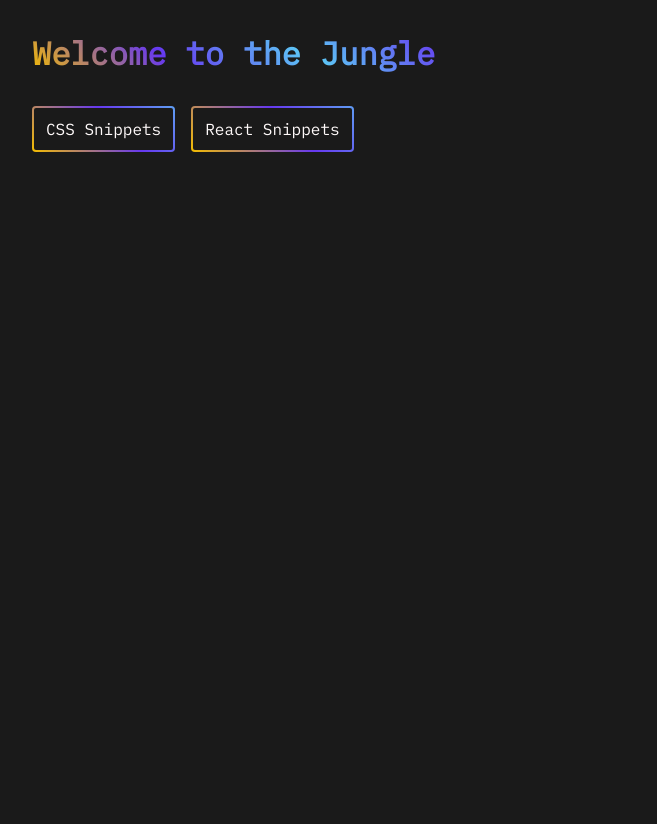
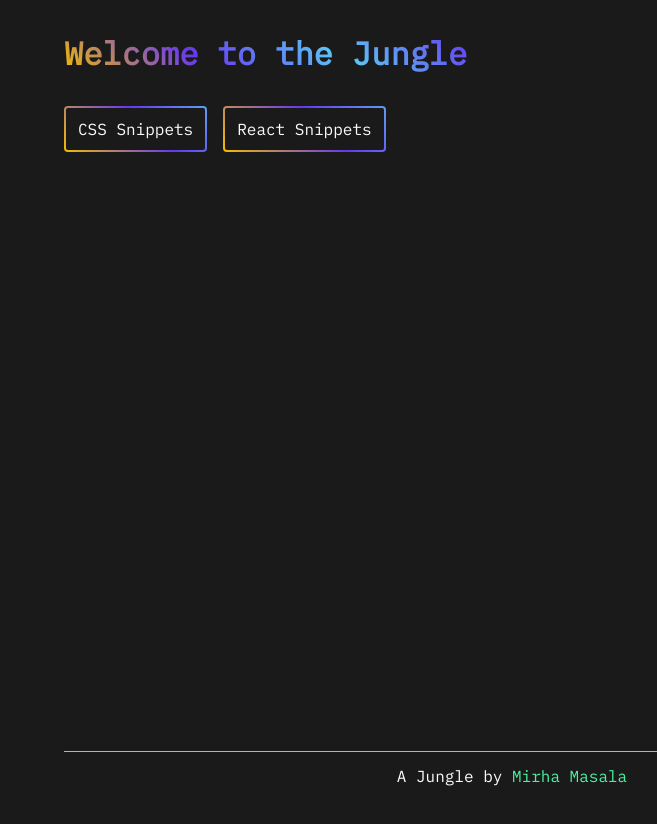
Before and after one commit to mirhamasala/next-jungle, a Next.js app: page / in a window 1280 px wide. Shown: the top 824 px of the page, without its empty margins (128-785 px from the left). After the commit the page ends 800 px from the top, so only its background shows below. Built offline with nearby package versions, Linux system fonts and the light colour scheme.

Commit message:
Add footer and AppLayout

```diff
--- /dev/null
+++ b/src/components/AppLayout/index.js
@@ -0,0 +1,14 @@
+import Footer from "../Footer";
+
+import styles from "./index.module.scss";
+
+const AppLayout = ({children}) => {
+  return (
+    <div className={styles.container}>
+      <div className={styles.content}>{children}</div>
+      <Footer />
+    </div>
+  );
+};
+
+export default AppLayout;
--- /dev/null
+++ b/src/components/AppLayout/index.module.scss
@@ -0,0 +1,15 @@
+@import "../../styles/settings/all.scss";
+
+.container {
+  display: flex;
+  flex-direction: column;
+  justify-content: space-between;
+  min-height: calc(100vh - #{$global-footer-height});
+  margin-top: 2rem;
+  padding-right: 2rem;
+  padding-left: 2rem;
+}
+
+.content {
+  flex: 1;
+}
--- /dev/null
+++ b/src/components/Footer/index.js
@@ -0,0 +1,17 @@
+import Link from "../Link";
+import styles from "./index.module.scss";
+
+const Footer = () => {
+  return (
+    <footer className={styles.footer}>
+      <p>
+        A Jungle by{" "}
+        <Link href="https://www.mirhamasala.com/about" external={true}>
+          Mirha Masala
+        </Link>
+      </p>
+    </footer>
+  );
+};
+
+export default Footer;
--- /dev/null
+++ b/src/components/Footer/index.module.scss
@@ -0,0 +1,13 @@
+@import "../../styles/settings/all";
+
+.footer {
+  box-sizing: border-box;
+  display: flex;
+  align-items: center;
+  justify-content: center;
+  height: $global-footer-height;
+  padding-top: 1.5rem;
+  padding-bottom: 1.5rem;
+  color: $color-footer-text;
+  border-top: 1px solid $color-footer-border;
+}
--- /dev/null
+++ b/src/components/Link/index.js
@@ -0,0 +1,31 @@
+import PropTypes from "prop-types";
+import NextLink from "next/link";
+
+import styles from "./index.module.scss";
+
+const renderInnerAnchor = (href, children) => {
+  return (
+    <a href={href} className={styles.link}>
+      {children}
+    </a>
+  );
+};
+
+const Link = ({href, external, children}) => {
+  if (!external) {
+    return <NextLink href={href}>{renderInnerAnchor(href, children)}</NextLink>;
+  }
+  return renderInnerAnchor(href, children);
+};
+
+Link.defaultProps = {
+  external: false
+};
+
+Link.propTypes = {
+  children: PropTypes.node.isRequired,
+  external: PropTypes.bool,
+  href: PropTypes.string.isRequired
+};
+
+export default Link;
--- /dev/null
+++ b/src/components/Link/index.module.scss
@@ -0,0 +1,10 @@
+@import "../../styles/settings/all";
+
+.link {
+  color: $color-green;
+  text-decoration: none;
+  text-transform: capitalize;
+  &:hover {
+    text-decoration: underline $color-blue;
+  }
+}
--- a/src/pages/_app.js
+++ b/src/pages/_app.js
@@ -1,4 +1,6 @@
 import Head from "next/head";
+
+import AppLayout from "../components/AppLayout";
 
 import "../styles/globals.scss";
 
@@ -12,7 +14,9 @@ function MyApp({Component, pageProps}) {
           rel="stylesheet"
         />
       </Head>
-      <Component {...pageProps} />
+      <AppLayout>
+        <Component {...pageProps} />
+      </AppLayout>
     </>
   );
 }
--- a/src/pages/index.js
+++ b/src/pages/index.js
@@ -5,7 +5,9 @@ import styles from "./index.module.scss";
 
 export default function Home() {
   return (
+    <div className={styles.container}>
       <Layout
+        className={styles.top}
         header={"Welcome to the Jungle"}
         main={
           <div className={styles.cta}>
@@ -14,5 +16,6 @@ export default function Home() {
           </div>
         }
       />
+    </div>
   );
 }
--- a/src/styles/elements/_elements.page.scss
+++ b/src/styles/elements/_elements.page.scss
@@ -12,7 +12,7 @@ html {
 
 body {
   max-width: 60rem;
-  margin: 2rem auto;
-  height: 100vh;
+  margin: 0 auto;
   background-color: $color-app-background;
+  color: $color-app-text;
 }
--- a/src/styles/settings/_settings.colors.scss
+++ b/src/styles/settings/_settings.colors.scss
@@ -22,9 +22,11 @@ $color-gradient: linear-gradient(
 $color-gradient-fallback: $color-yellow;
 
 // Reassign literal variables to meaningful ones.
+$color-app-text: $color-white;
 $color-app-background: $color-black;
 
-$color-home-title: $color-yellow;
+$color-footer-text: $color-white;
+$color-footer-border: $color-pink;
 
 $color-cta-text: $color-white;
 $color-cta-background: $color-black;
--- a/src/styles/settings/_settings.global.scss
+++ b/src/styles/settings/_settings.global.scss
@@ -2,7 +2,4 @@
   #GLOBAL
 \*----------------------------------*/
 
-// $global-border-radius: 0.5rem;
-// $global-form-input-font-size: 1.5rem;
-// $global-nav-header-height: 4rem;
-// $global-wrapper: 1.5rem;
+$global-footer-height: 2rem;
```
Lines whose indentation alone changed are shown as unchanged.
